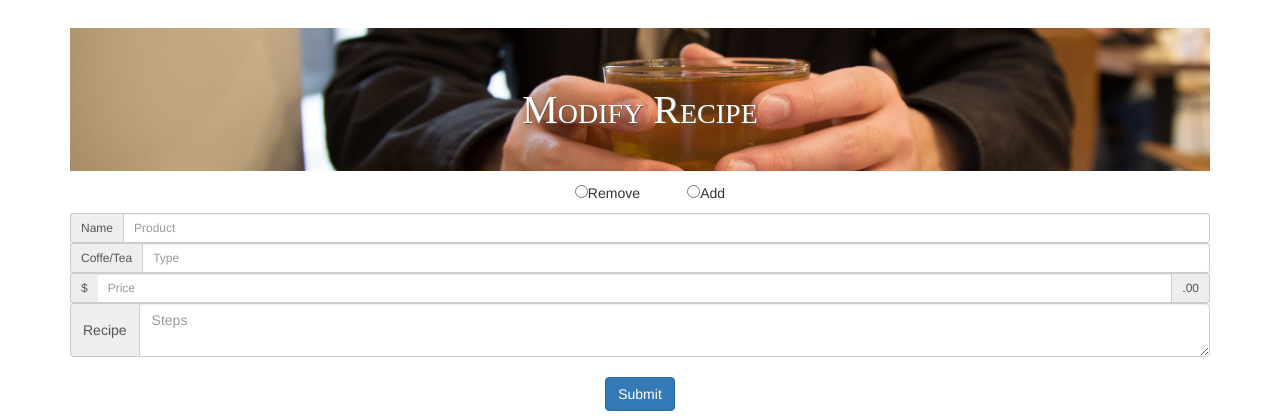
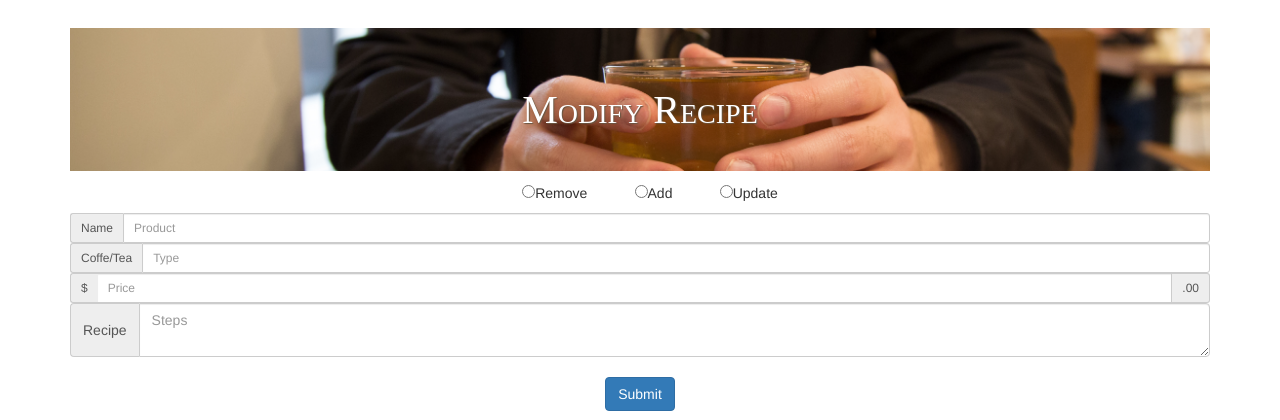
Before and after one commit to eayuban/Coffee_Shop_Database, a PHP site: page /modifypage.php in a window 1280 px wide. Shown: the part 322-742 px from the top of the page. Run offline with PHP 8.4, Linux system fonts and the light colour scheme; some libraries are stand-ins or nearby versions.

Commit message:
Update modifypage.php

```diff
--- a/CoffeeShop/modifypage.php
+++ b/CoffeeShop/modifypage.php
@@ -72,8 +72,9 @@
                     <form action="addRemoveDrink.php" id="form1" name="form1" method="post">
                         <div class="text-center">
                             <div class="checkbox">
-                                <label><input type="radio" name="AddOrRemove" value="Remove">Remove</label> &nbsp &nbsp &nbsp
-                                <label><input type="radio" name="AddOrRemove" value="Add">Add</label>
+                                <label><input type="radio" name="AddOrUpdateOrRemove" value="Remove">Remove</label> &nbsp &nbsp &nbsp
+                                <label><input type="radio" name="AddOrUpdateOrRemove" value="Add">Add</label> &nbsp &nbsp &nbsp
+                                <label><input type="radio" name="AddOrUpdateOrRemove" value="Update">Update</label>
                             </div>
                         </div>
                         <div>
@@ -84,7 +85,7 @@
                                 <input type="text" name="drinkType" class="form-control" placeholder="Type">
                             </div>
                             <div class="input-group input-group-sm"><span class="input-group-addon">$</span>
-                                <input type="text" name ="price" class="form-control" placeholder="Price">
+                                <input type="number" name ="price" class="form-control" placeholder="Price">
                                 <span class="input-group-addon">.00</span>
                             </div>
                             <div class="input-group"><span class="input-group-addon">Recipe</span>
```
